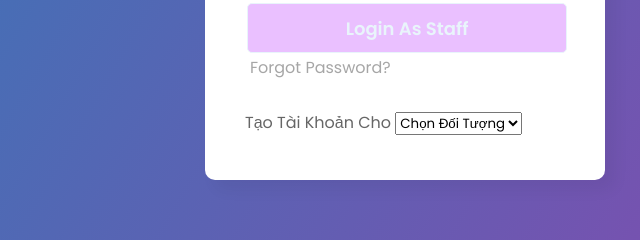
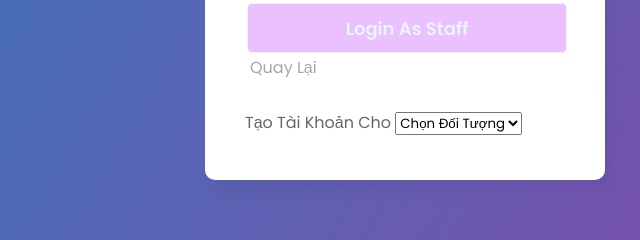
Before and after one commit to phamvuong2002/phamvuong2002.github.io, a plain HTML site: page login/index.html in a window 1280 px wide. Shown: the part 525-765 px from the top of the page, 235-875 px from the left. Drawn offline with Linux system fonts and the light colour scheme.

Commit message:
Update index.html

```diff
--- a/login/index.html
+++ b/login/index.html
@@ -31,7 +31,7 @@
             <input type="submit" onclick="partnerLogin()" value="Login As Partner">
             <input type="submit" onclick="shipperLogin()" value="Login As Shipper" style="background-color: pink;">
             <input type="submit" onclick="staffLogin()" value="Login As Staff"style="background-color: rgb(234, 192, 255);">
-            <a class="pass" onclick="window.history.go(-1); return false;" >Forgot Password?</a>
+            <a class="pass" onclick="window.history.go(-1); return false;" >Quay Lại</a>
             <div class="signup_link">
                 <!-- Not a member? <a href="../create-acc">Create Account</a> -->
                 Tạo Tài Khoản Cho
```
